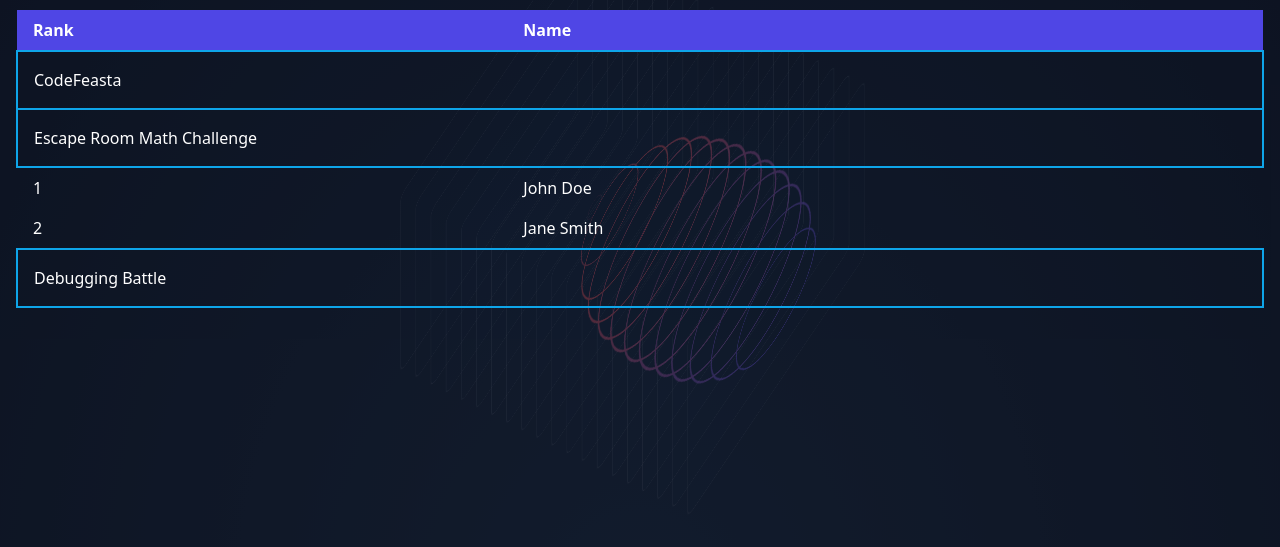
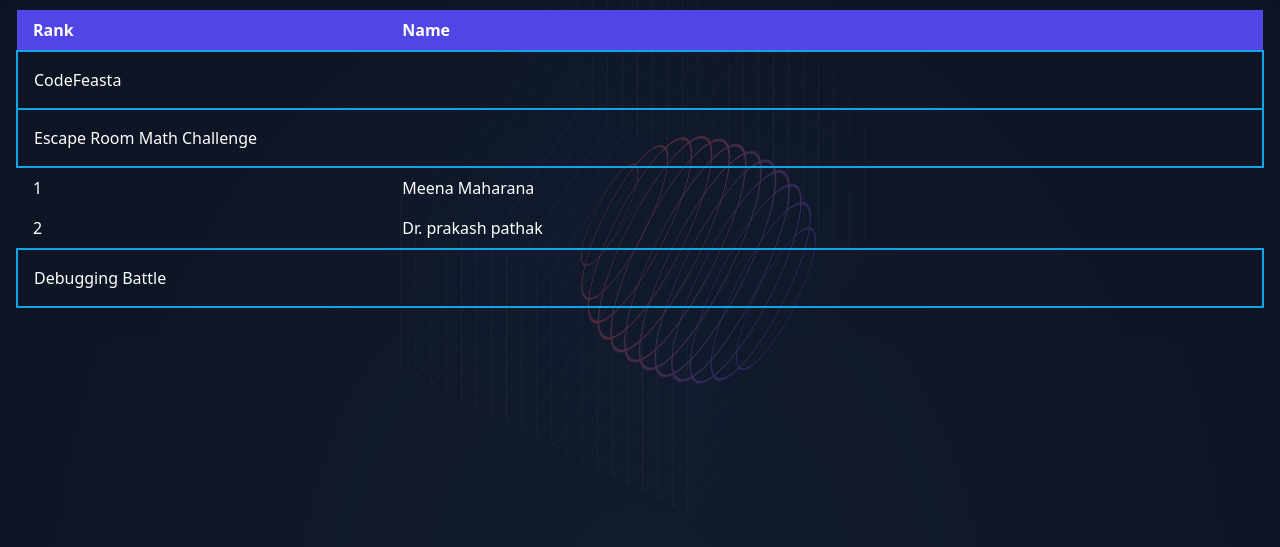
Before and after one commit to royvivi29/techfest, a website: page dist/result.html in a window 1280 px wide. Both pictures are taken after a click on the element "Escape Room Math Challenge". Shown: the part 170-717 px from the top of the page. Drawn offline with nearby package versions, Linux system fonts and the light colour scheme.

Commit message:
updating result

```diff
--- a/dist/result.html
+++ b/dist/result.html
@@ -195,11 +195,11 @@
                         </tr>
                         <tr class="details hidden">
                             <td class="px-4 py-2">1</td>
-                            <td class="px-4 py-2">John Doe</td>
+                            <td class="px-4 py-2">Meena Maharana</td>
                         </tr>
                         <tr class="details hidden">
                             <td class="px-4 py-2">2</td>
-                            <td class="px-4 py-2">Jane Smith</td>
+                            <td class="px-4 py-2">Dr. prakash pathak</td>
                         </tr>
 
                         <tr class="cursor-pointer" onclick="toggleDetails(this)">
```
